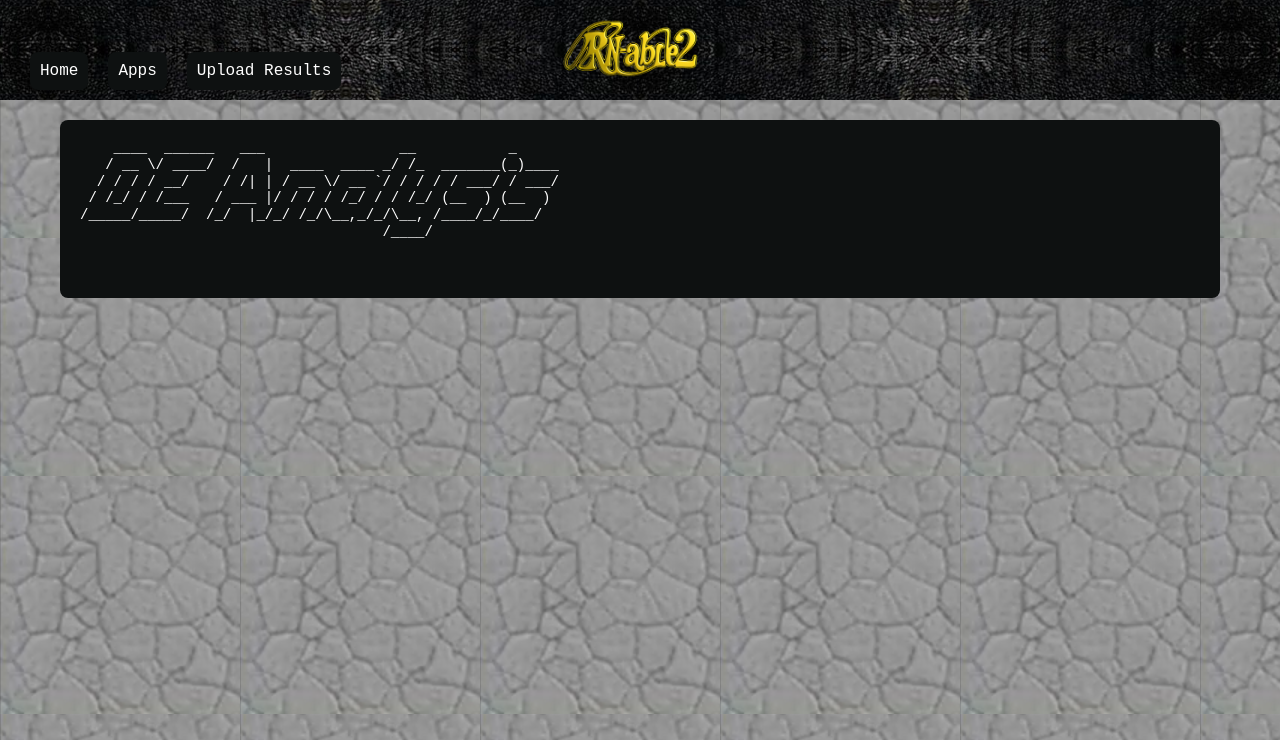
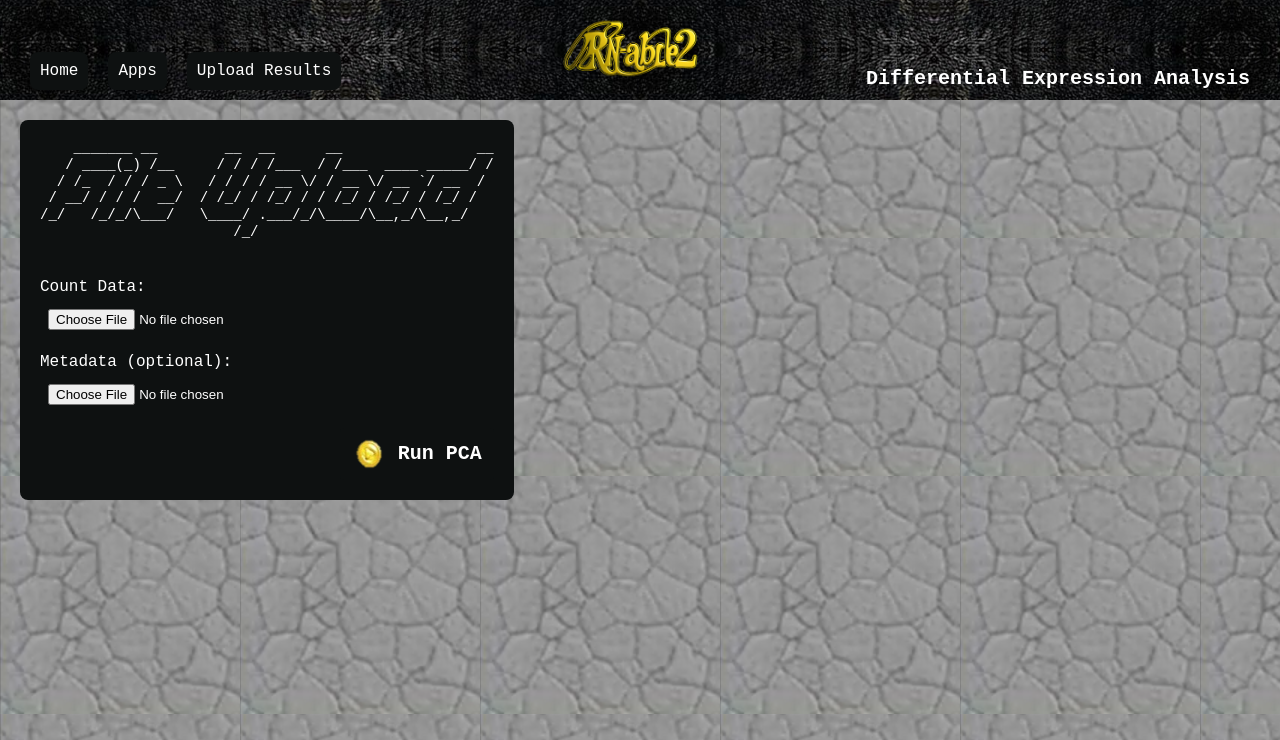
Before and after one commit to rbednarek/rn-able-2, a Django app: template rnable_2/de_analysis/templates/de_analysis/analysis.html in a window 1280 px wide. Shown: the top 740 px of the page. Run offline with Django 5.2, Linux system fonts and the light colour scheme; the template is opened without the code that fills it, so the values that code supplies are empty; some libraries are stand-ins or nearby versions.

Commit message:
file upload container work

```diff
--- a/rnable_2/data_upload/templates/data_upload/single_upload.html
+++ b/rnable_2/data_upload/templates/data_upload/single_upload.html
@@ -2,6 +2,10 @@
 {% load static %}
 
 {% block title %}RN-able - Single File Upload{% endblock %}
+
+{% block banner_title %}
+<div class="banner-page-title">Single File Upload</div>
+{% endblock %}
 
 {% block content %}
 <div class="welcome-box">
--- a/rnable_2/de_analysis/templates/de_analysis/analysis.html
+++ b/rnable_2/de_analysis/templates/de_analysis/analysis.html
@@ -4,17 +4,71 @@
 
 {% block title %}RN-able - DE Analysis{% endblock %}
 
+{% block banner_title %}
+<div class="banner-page-title">Differential Expression Analysis</div>
+{% endblock %}
 
 {% block content %}
-<div class="welcome-box">
-        <pre class="ascii-title">
-    ____  ______   ___                __           _
-   / __ \/ ____/  /   |  ____  ____ _/ /_  _______(_)____
-  / / / / __/    / /| | / __ \/ __ `/ / / / / ___/ / ___/
- / /_/ / /___   / ___ |/ / / / /_/ / / /_/ (__  ) (__  )
-/_____/_____/  /_/  |_/_/ /_/\__,_/_/\__, /____/_/____/
-                                    /____/
-        </pre>
+<div class="de-layout">
+        <div class="upload-container">
+                <pre class="ascii-title">
+    _______ __        __  __      __                __
+   / ____(_) /__     / / / /___  / /___  ____ _____/ /
+  / /_  / / / _ \   / / / / __ \/ / __ \/ __ `/ __  /
+ / __/ / / /  __/  / /_/ / /_/ / / /_/ / /_/ / /_/ /
+/_/   /_/_/\___/   \____/ .___/_/\____/\__,_/\__,_/
+                       /_/
+                    </pre>
+        <form id="upload-form" enctype="multipart/form-data">
+            <div class="form-group">
+                <label for="count-file">Count Data:</label>
+                <input type="file" id="count-file" name="count_file"
+                       accept=".csv,.tsv,.csv.gz,.tsv.gz" required>
+            </div>
 
+            <div class="form-group">
+                <label for="metadata-file">Metadata (optional):</label>
+                <input type="file" id="metadata-file" name="metadata_file"
+                       accept=".csv,.tsv,.csv.gz,.tsv.gz">
+            </div>
+
+            <div class="upload-button">
+                <button type="submit" class="info-link upload-trigger">
+                        <img src="{% static 'images/icons/app_button.png' %}"
+                        alt="Upload Icon" class="info-link-img">
+                        <span class="info-link-text">Run PCA</span>
+                </button>
+            </div>
+        </form>
+
+        </div>
 </div>
+
 {% endblock %}
+
+{% block extra_js %}
+<!-- Plotly.js -->
+<script src="https://cdn.plot.ly/plotly-2.26.0.min.js"></script>
+
+<script>
+document.addEventListener("DOMContentLoaded", function() {
+    const setupUpload = (triggerId, inputId, fileNameId) => {
+        const trigger = document.getElementById(triggerId);
+        const input = document.getElementById(inputId);
+        const fileNameDisplay = document.getElementById(fileNameId);
+
+        trigger.addEventListener("click", () => input.click());
+        input.addEventListener("change", () => {
+            if (input.files.length > 0) {
+                fileNameDisplay.textContent = input.files[0].name;
+            } else {
+                fileNameDisplay.textContent = "";
+            }
+        });
+    };
+
+    setupUpload("count-upload-trigger", "count-file", "count-file-name");
+    setupUpload("metadata-upload-trigger", "metadata-file", "metadata-file-name");
+});
+</script>
+{% endblock %}
--- a/rnable_2/enrichment/templates/enrichment/index.html
+++ b/rnable_2/enrichment/templates/enrichment/index.html
@@ -2,6 +2,9 @@
 {% load static %}
 
 {% block title %}RN-able - Enrichment{% endblock %}
+{% block banner_title %}
+<div class="banner-page-title">Enrichment Analysis</div>
+{% endblock %}
 
 {% block content %}
 <div class="welcome-box">
--- a/rnable_2/home/templates/home/index.html
+++ b/rnable_2/home/templates/home/index.html
@@ -2,6 +2,10 @@
 {% load static %}
 
 {% block title %}RN-able - Home{% endblock %}
+
+{% block banner_title %}
+<!-- Page title goes here -->
+{% endblock %}
 
 {% block content %}
 <div class="two-column-container">
--- a/rnable_2/static/css/main.css
+++ b/rnable_2/static/css/main.css
@@ -46,6 +46,19 @@ body {
     height: auto;
     /* Adjust size as needed */
     width: 200px;  /* Changed from 400px to 200px (half) */
+}
+
+
+.banner-page-title {
+    position: absolute;
+    right: 30px;  /* Changed from right to left */
+    bottom: 10px;
+    transform: none;
+    color: white;
+    font-weight: bold;
+    font-family: 'Courier New', Courier, monospace;
+    font-size: 20px;
+    z-index: 2;
 }
 
 .banner-title {
@@ -382,3 +395,155 @@ body {
         margin-bottom: 20px;
     }
 }
+
+
+/* ============================================
+   DE Analysis Layout
+   ============================================ */
+.de-layout {
+    display: grid;
+    grid-template-columns: 300px 1fr;
+    grid-template-rows: auto auto;
+    gap: 20px;
+    width: 100%;
+}
+
+/* Left column - file upload section */
+.upload-container {
+    grid-column: 1;
+    grid-row: 1;
+    position: absolute;
+    left: 20px;
+    background-color: #0e1111;
+    padding: 20px;
+    border-radius: 8px;
+    color: white;
+    font-family: 'Courier New', Courier, monospace;
+}
+
+/* Right column - PCA plot */
+.plot-container {
+    left: 20px;
+    grid-column: 2;
+    grid-row: 1 / 3; /* Spans both rows */
+    background-color: #0e1111;
+    padding: 20px;
+    border-radius: 8px;
+    min-height: 600px;
+}
+
+/* Left column - group definition section */
+.groups-container {
+    grid-column: 1;
+    grid-row: 2;
+    background-color: #0e1111;
+    padding: 20px;
+    border-radius: 8px;
+    color: white;
+    font-family: 'Courier New', Courier, monospace;
+}
+
+.upload-container h2,
+.groups-container h2,
+.plot-container h2 {
+    color: white;
+    font-weight: normal;
+    margin-bottom: 15px;
+    border-bottom: 1px solid rgba(255, 255, 255, 0.3);
+    padding-bottom: 10px;
+}
+
+.upload-container label,
+.groups-container label {
+    color: white;
+}
+
+/* Responsive - stack on smaller screens */
+@media (max-width: 1024px) {
+    .de-layout {
+        grid-template-columns: 1fr;
+        grid-template-rows: auto auto auto;
+    }
+
+    .upload-container {
+        grid-column: 1;
+        grid-row: 1;
+    }
+
+    .plot-container {
+        grid-column: 1;
+        grid-row: 2;
+    }
+
+    .groups-container {
+        grid-column: 1;
+        grid-row: 3;
+    }
+}
+
+
+/* File Upload Input */
+.custom-upload {
+  text-align: left;
+  margin: 5px;
+}
+
+.upload-section {
+  display: flex;
+  flex-direction: column; /* stack vertically */
+  align-items: left;    /* center tiles horizontally */
+  gap: 1px;              /* spacing between upload tiles */
+  margin-bottom: 5px;
+}
+
+.file-name {
+  height: 5px; /* reserve space to prevent shifting */
+  margin-top: 4px;
+  margin-left: 5px;
+  font-size: 13px;
+  font-family: monospace;
+  text-align: right;
+  color: #ddd;
+  white-space: nowrap;
+}
+
+.upload-button {
+    display: flex;
+    justify-content: flex-end; /* pushes it right */
+    margin-top: 15px;
+}
+
+/* Reset native button look */
+.upload-trigger {
+    background: none;
+    border: none;
+    cursor: pointer;
+    padding: 0;
+}
+
+/* Make it match info-link aesthetic */
+.upload-trigger.info-link {
+    background-color: #0e1111; /* same as dark theme boxes */
+    color: white;
+    text-decoration: none;
+    display: inline-flex;
+    align-items: center;
+    font-family: 'Courier New', Courier, monospace;
+    font-weight: bold;
+    font-size: 20px;
+    gap: 10px;
+    padding: 8px 12px;
+    border-radius: 4px;
+    transition: background-color 0.2s ease;
+}
+
+/* Hover state = lighter black */
+.upload-trigger.info-link:hover {
+    background-color: #1a1c1c;
+}
+
+/* Optional: Keep icon consistent size */
+.upload-trigger .info-link-img {
+    width: 36px;
+    height: 36px;
+}
--- a/rnable_2/templates/base.html
+++ b/rnable_2/templates/base.html
@@ -28,6 +28,10 @@
         <a href="{% url 'home:home' %}">
             <img src="{% static 'images/banner/rnable2_400_133.png' %}" alt="RN-able Logo" class="banner-img">
         </a>
+        {% block banner_title %}
+            <div class="banner-page-title">Differential Expression Analysis</div>
+        {% endblock %}
+        {# Dropdown Navigation Menus #}
         <div class="banner-dropdowns">
             <a href="{% url 'home:home' %}" class="dropbtn">Home</a>
             <div class="dropdown">
```
